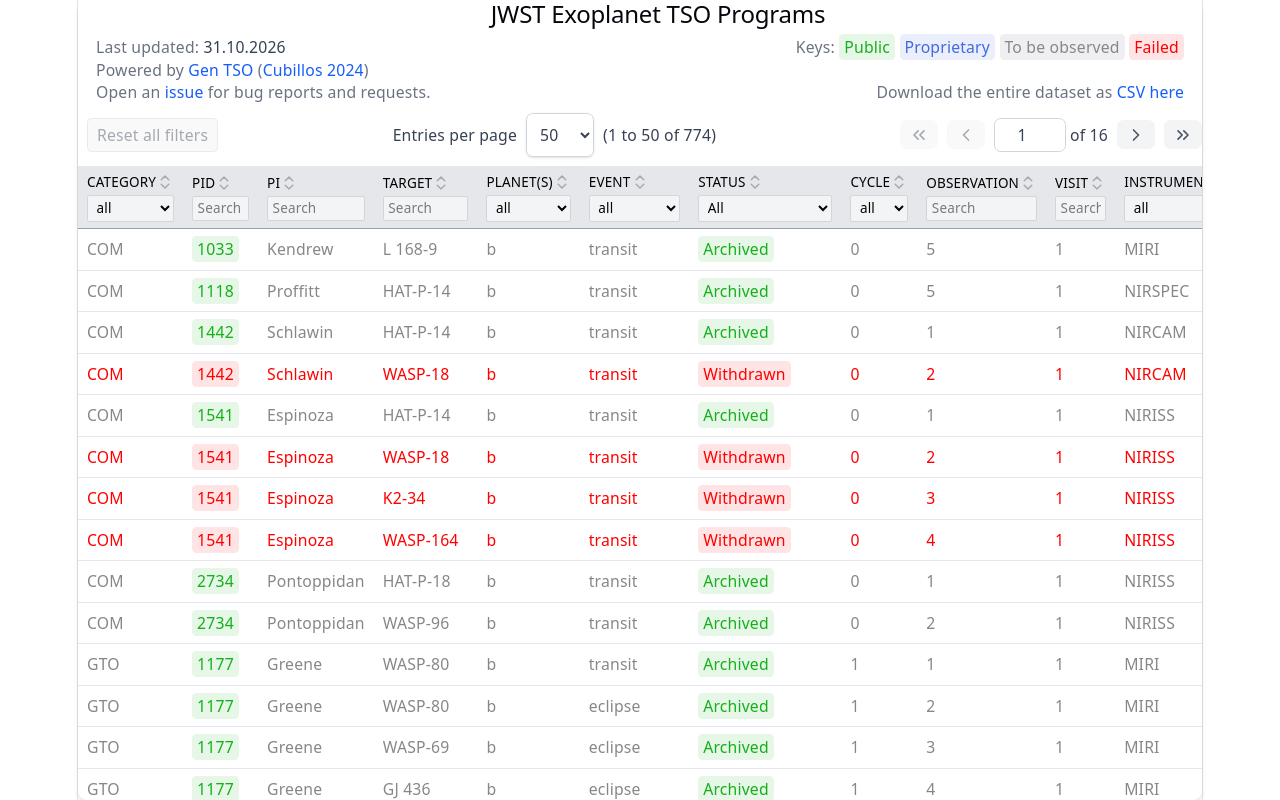
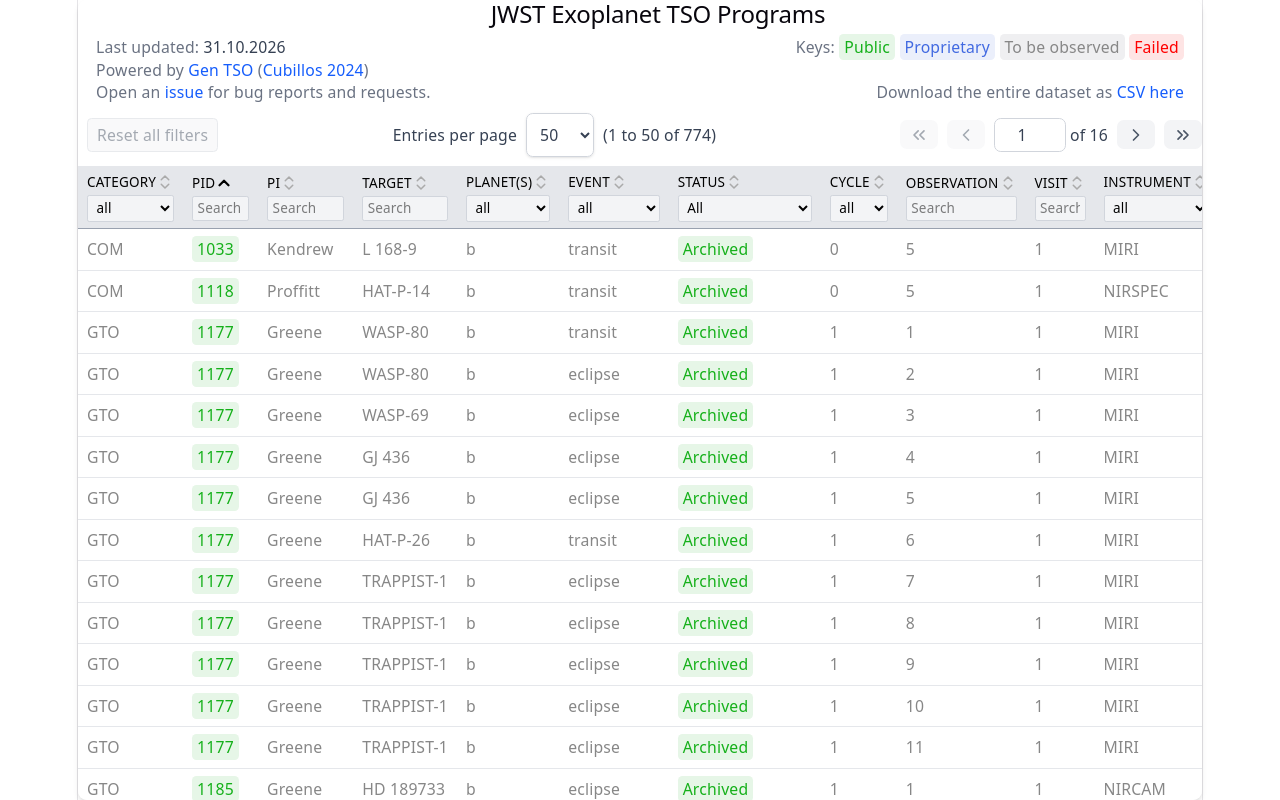
Before and after one commit to pcubillos/jwst_table, a React (Vite) app: page / in a window 1280 px wide. Built offline with nearby package versions, Linux system fonts and the light colour scheme.

Commit message:
Set PID as the initial/default sorting column

```diff
--- a/src/App.jsx
+++ b/src/App.jsx
@@ -313,7 +313,7 @@ export default function App() {
         if (!filterValue) return true;
         const cellValue = String(row.getValue(columnId)).toLowerCase();
         if (filterValue === 'not_failed') {
-          return !cellValue.includes('failed') && !cellValue.includes('withdrawn') && !cellValue.includes('skipped');
+          return !badKeywords.some(keyword => cellValue.includes(keyword.toLowerCase()));
         }
         return cellValue === String(filterValue).toLowerCase();
       },
@@ -365,7 +365,7 @@ export default function App() {
   ];
 
 
-  const [sorting, setSorting] = React.useState([]);
+  const [sorting, setSorting] = React.useState([{ id: 'pid', desc: false }]);
   const [columnFilters, setColumnFilters] = React.useState([]);
 
   const table = useReactTable({
```
